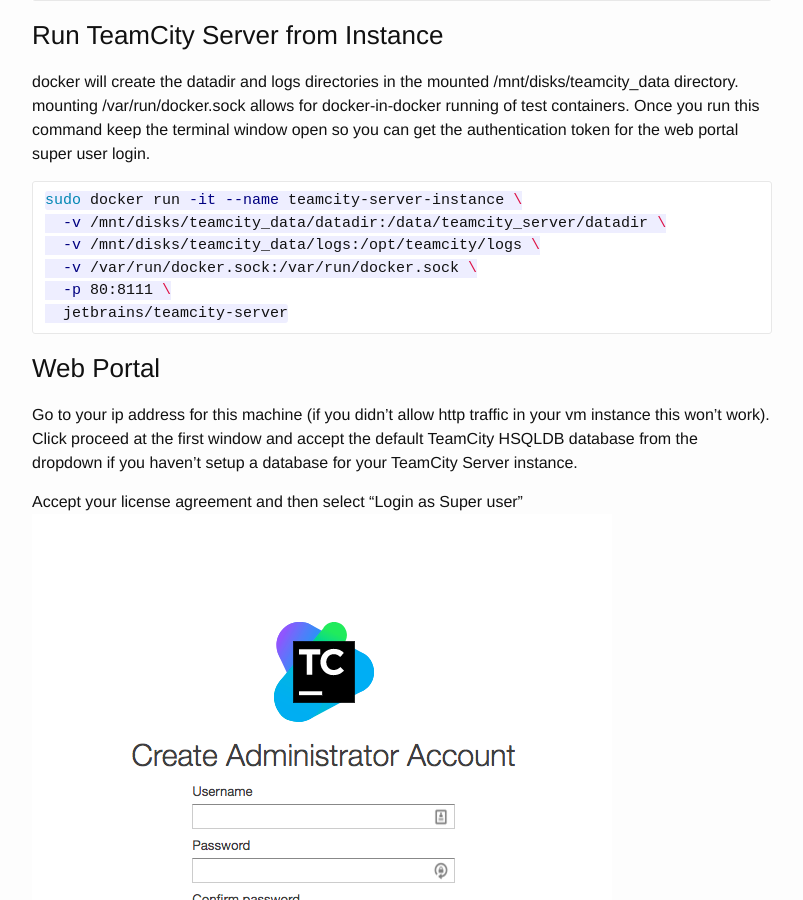
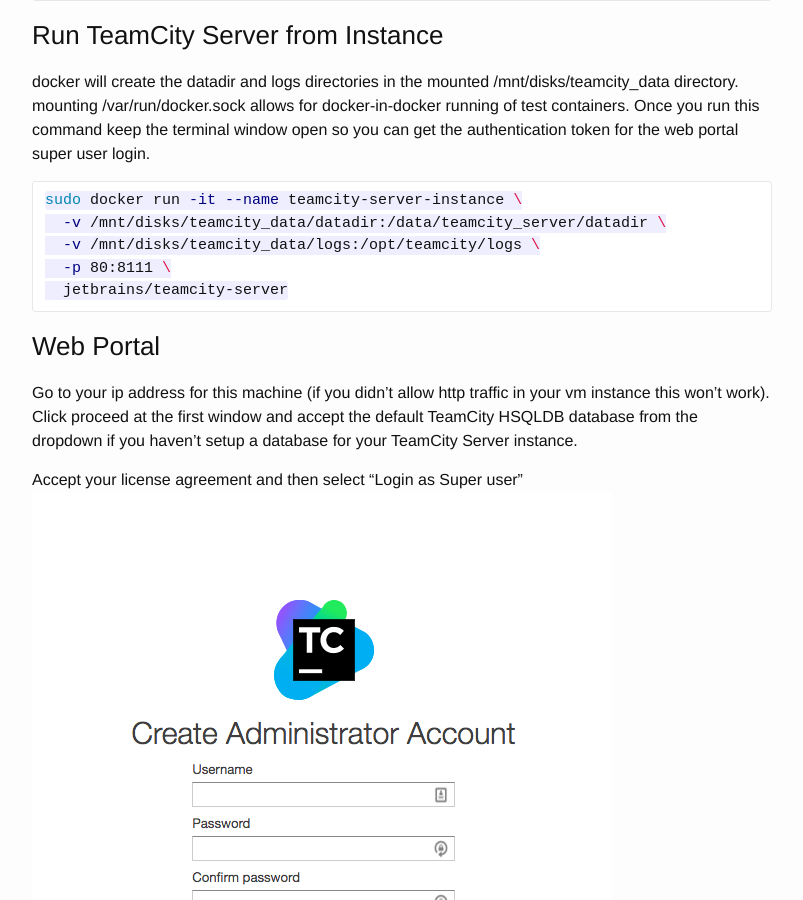
Before and after one commit to davidraleigh/davidraleigh.github.io, a Jekyll site: the page built from _posts/2017-09-05-Using-TeamCity-on-GCP-with-Docker.md, in a window 1280 px wide and 900 px high, scrolled down 2582 px. Shown: the whole window, without its empty margins (238-1041 px from the left). Built offline with Jekyll 4.4.1, drawn with Linux system fonts in a browser that asks for light colours; our own code applies the rules of GitHub Pages for plain Markdown files; comment, search, counter and statistics services are not loaded.

Commit message:
Update 2017-09-05-Using-TeamCity-on-GCP-with-Docker.md

````diff
--- a/_posts/2017-09-05-Using-TeamCity-on-GCP-with-Docker.md
+++ b/_posts/2017-09-05-Using-TeamCity-on-GCP-with-Docker.md
@@ -69,7 +69,6 @@ docker will create the datadir and logs directories in the mounted /mnt/disks/te
 sudo docker run -it --name teamcity-server-instance \
   -v /mnt/disks/teamcity_data/datadir:/data/teamcity_server/datadir \
   -v /mnt/disks/teamcity_data/logs:/opt/teamcity/logs \
-  -v /var/run/docker.sock:/var/run/docker.sock \
   -p 80:8111 \
   jetbrains/teamcity-server
 ```
````
